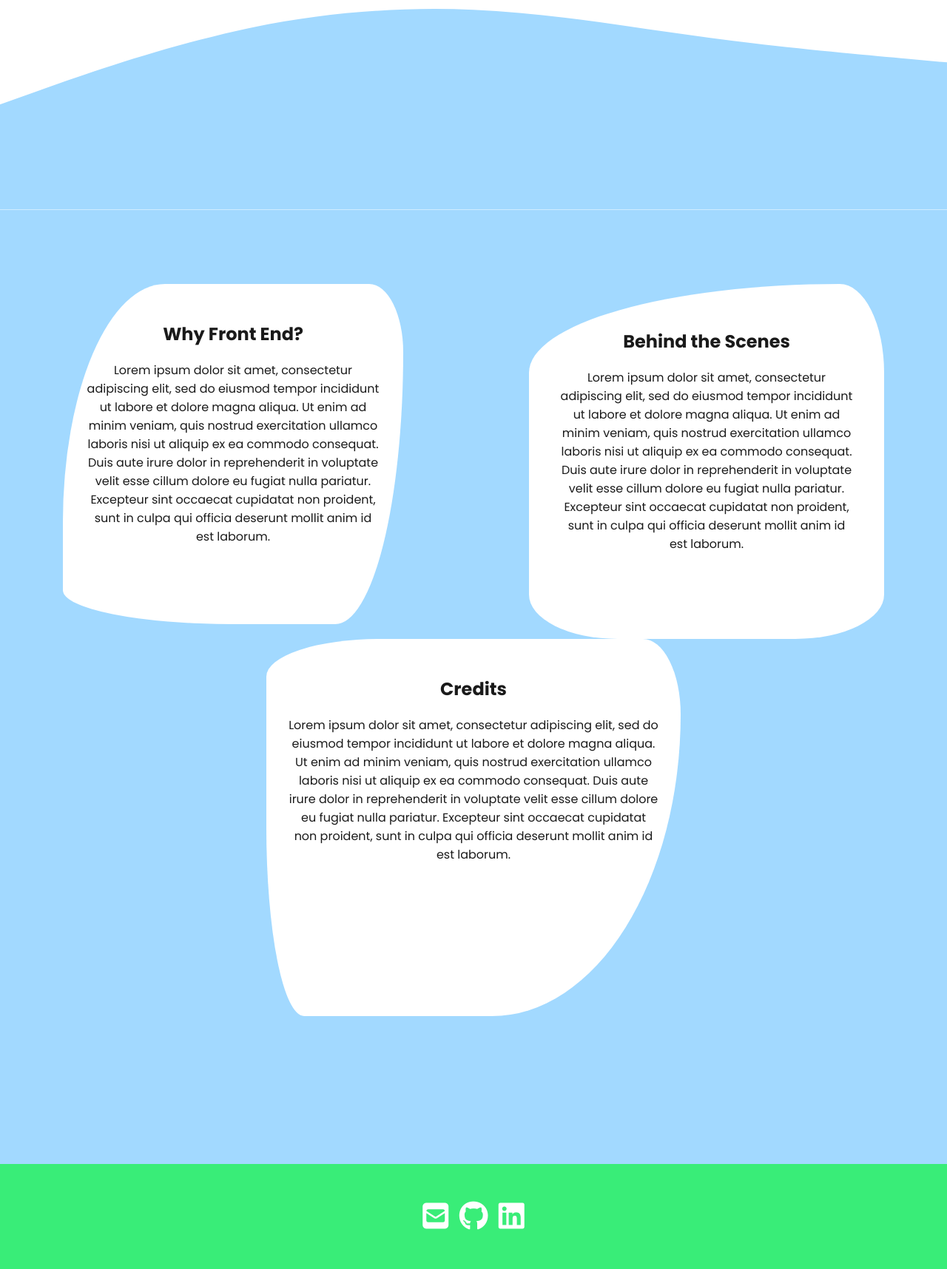
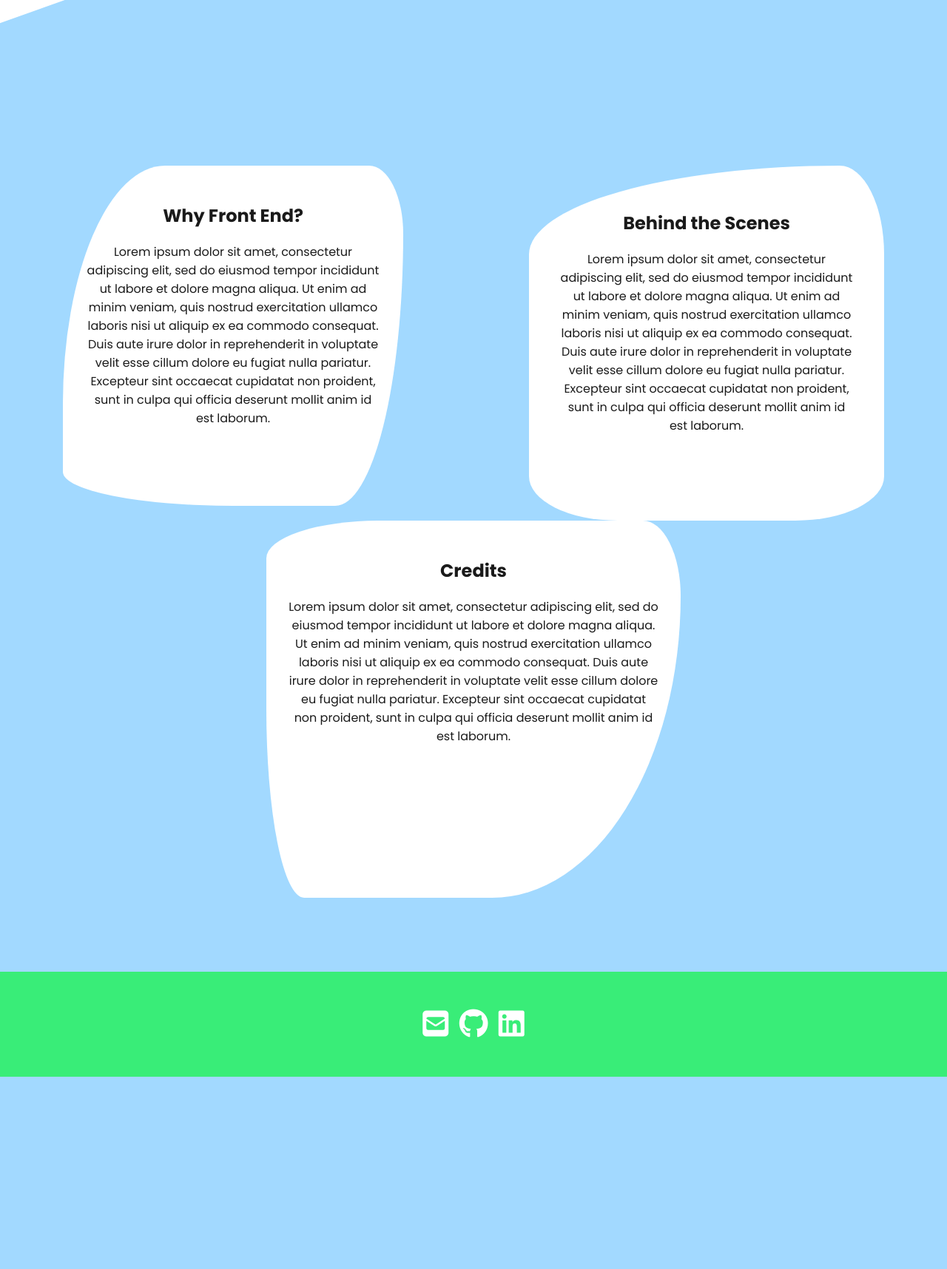
Before and after one commit to kimela1/llama-trainer, a PHP site: page / in a window 1280 px wide. Shown: the part 1997-3713 px from the top of the page at 74% size. After the commit the page ends 3453 px from the top, so only its background shows below. Run offline with PHP 8.4, Linux system fonts and the light colour scheme; some libraries are stand-ins or nearby versions.

Commit message:
fixed white space around svg

```diff
--- a/css/main.css
+++ b/css/main.css
@@ -65,20 +65,18 @@ svg {
 }
 
 
-/* INSTRUCTIONS */
-.instructions {
-  background-color: #a2d9ff;
-  border-bottom-left-radius: 5%;
-  border-bottom-right-radius: 2%;
-}
-.slideshow-container {
+/* SLIDESHOW INSTRUCTIONS */
+.slideshow-container{
   position: relative;
-  background: #a2d9ff;
+  top: -30px;
+  margin-bottom: -30px;
 }
 .mySlides {
   display: none;
-  padding: 80px;
+  padding: 0 40px 80px;
   text-align: center;
+  background: #a2d9ff;
+
 }
 .dot-container {
     text-align: center;
@@ -112,16 +110,16 @@ svg {
   background-position: center;
   background-size: 220px;
 }
-.page-break2 {
-  padding: 100px 0 100px;
-  background-color: #a2d9ff;
-}
+
 
 
 /* ABOUT */
 .about-grid {
+  top: -50px;
+  margin-bottom: -50px;
+  position: relative;
   background-color: #a2d9ff;
-  padding: 100px 0 0;
+  padding: 100px 0 100px;
   display: flex;
   justify-content: space-around;
   flex-wrap: wrap;
--- a/index.html
+++ b/index.html
@@ -87,7 +87,7 @@
 
     <!-- About the Website -->
     <svg xmlns="http://www.w3.org/2000/svg" viewBox="0 0 1440 320"><path fill="#a2d9ff" fill-opacity="1" d="M0,160L60,138.7C120,117,240,75,360,48C480,21,600,11,720,16C840,21,960,43,1080,58.7C1200,75,1320,85,1380,90.7L1440,96L1440,320L1380,320C1320,320,1200,320,1080,320C960,320,840,320,720,320C600,320,480,320,360,320C240,320,120,320,60,320L0,320Z"></path></svg>
-      <div class="about-grid">
+    <div class="about-grid">
       <div class="about-why">
         <h2>Why Front End?</h2>
         <p>
@@ -124,8 +124,6 @@
     </div>
     <!-- End of About the Website -->
 
-    <div class="page-break2"></div>
-
     <!-- Footer -->
     <footer>
       <a href="http://google.com/"><i class="fas fa-envelope-square"></i></a>
```
